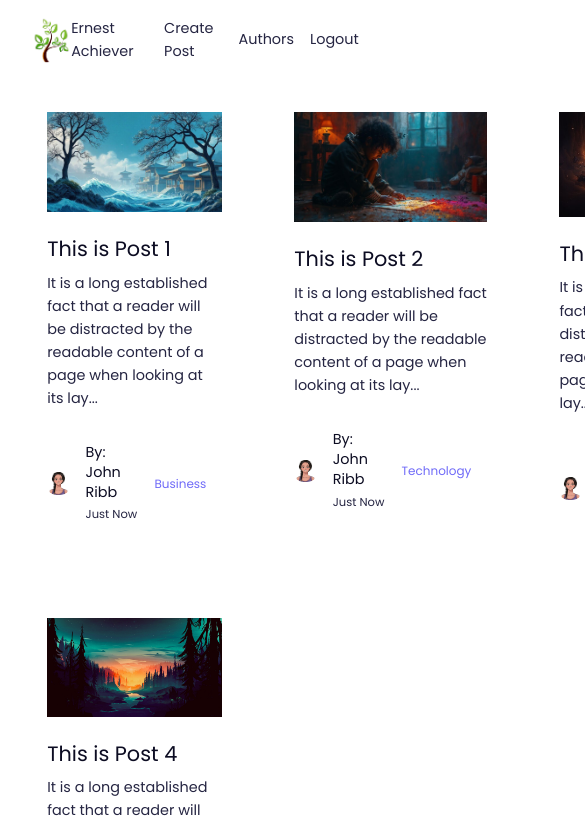
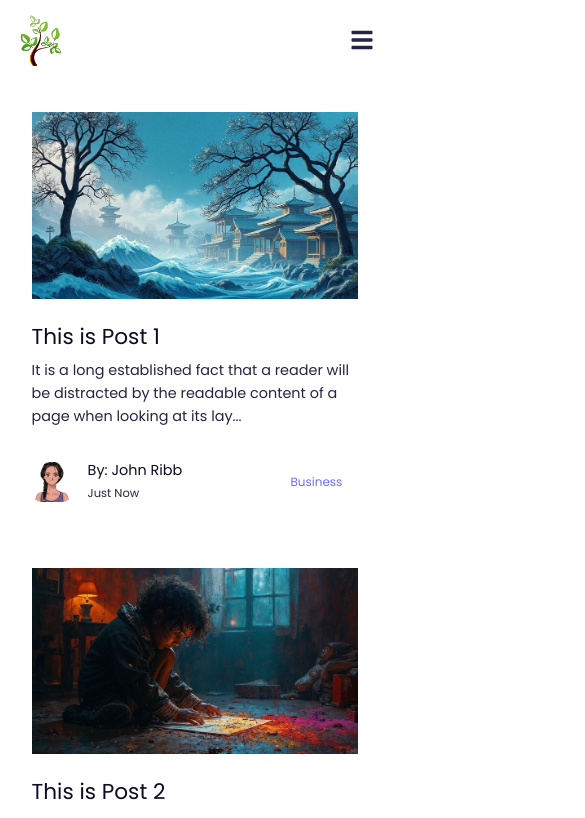
Before and after one commit to Levindu-Herath/ElevateDaily, a React (Vite) app in the folder frontend/: page / in a window 390 px wide. Shown: the top 818 px of the page, 585 px wide, since content can reach past the window. Built offline with nearby package versions, Linux system fonts and the light colour scheme.

Commit message:
Mobile view responsive

```diff
--- a/frontend/package.json
+++ b/frontend/package.json
@@ -4,7 +4,7 @@
   "version": "0.0.0",
   "type": "module",
   "scripts": {
-    "dev": "vite",
+    "dev": "vite --port 3000",
     "build": "vite build",
     "lint": "eslint .",
     "preview": "vite preview"
--- a/frontend/src/components/header/Header.jsx
+++ b/frontend/src/components/header/Header.jsx
@@ -1,28 +1,62 @@
-import React from 'react'
-import { Link } from 'react-router-dom'
-import Logo from '../../assets/images/log01.png'
-import {FaBars} from 'react-icons/fa'
-import {AiOutlineClose} from 'react-icons/ai'
+import React, { useState, useEffect } from 'react';
+import { Link } from 'react-router-dom';
+import Logo from '../../assets/images/log01.png';
+import { FaBars } from 'react-icons/fa';
+import { AiOutlineClose } from 'react-icons/ai';
 
 const Header = () => {
+  const [isNavShowing, setIsNavShowing] = useState(window.innerWidth > 800);
+
+  useEffect(() => {
+    const handleResize = () => {
+      setIsNavShowing(window.innerWidth > 800);
+    };
+
+    window.addEventListener('resize', handleResize);
+
+    return () => {
+      window.removeEventListener('resize', handleResize);
+    };
+  }, []);
+
+  const toggleNavHandler = () => {
+    setIsNavShowing((prevState) => !prevState);
+  };
+
   return (
     <nav>
-      <div className='container nav__container'>
-        <Link to='/' className='nav__logo'>
-          <img src={Logo} alt='logo' />
+      <div className="container nav__container">
+        <Link to="/" className="nav__logo">
+          <img src={Logo} alt="logo" />
         </Link>
-        <ul className='nav__menu'>
-          <li><Link to="/profile/sdfsdf">Ernest Achiever</Link></li>
-          <li><Link to="/create">Create Post</Link></li>
-          <li><Link to="/authors">Authors</Link></li>
-          <li><Link to="/logout">Logout</Link></li>
+        <ul className={`nav__menu ${isNavShowing ? 'show' : ''}`}>
+          <li>
+            <Link to="/profile/sdfsdf" onClick={() => setIsNavShowing(false)}>
+              Ernest Achiever
+            </Link>
+          </li>
+          <li>
+            <Link to="/create" onClick={() => setIsNavShowing(false)}>
+              Create Post
+            </Link>
+          </li>
+          <li>
+            <Link to="/authors" onClick={() => setIsNavShowing(false)}>
+              Authors
+            </Link>
+          </li>
+          <li>
+            <Link to="/logout" onClick={() => setIsNavShowing(false)}>
+              Logout
+            </Link>
+          </li>
         </ul>
-        <button className='nav__toggle-btn'>
-          <AiOutlineClose />
+        <button className="nav__toggle-btn" onClick={toggleNavHandler}>
+          {isNavShowing ? <AiOutlineClose /> : <FaBars />}
         </button>
       </div>
     </nav>
-  )
-}
+  );
+};
 
-export default Header
+export default Header;
--- a/frontend/src/index.css
+++ b/frontend/src/index.css
@@ -179,6 +179,7 @@
     display: flex;
     align-items: center;
     gap: 1rem;
+    transition: all 0.3s ease-in-out;
 }
 
 .nav__toggle-btn {
@@ -499,3 +500,119 @@
     display: flex;
     gap: 1rem;
 }
+
+/* Media Queries(Small Devices)*/
+
+@media screen and (max-width: 800px) {
+    h1 {
+        font-size: 2rem;
+    }
+    h2 {
+        font-size: 1.6rem;
+    }
+    h3 {
+        font-size: 1.35rem;
+    }
+
+    .container {
+        width: var(--container-width-md);
+    }
+
+    /* navbar */
+    .nav__menu {
+        display: none;
+        position: absolute;
+        top: 5rem;
+        right: 0;
+        flex-direction: column;
+        gap: 0;
+        background: rgba(255, 255, 255, 0.9);
+        width: 100%;
+        box-shadow: -2rem 4rem 4rem rgba(0, 0, 0, 0.26);
+    }
+
+    .nav__menu.show {
+        display: flex;
+    }
+
+    .nav__menu li {
+        width: 100%;
+        animation: dropDown 500ms ease forwards;
+        opacity: 0;
+        transform: rotateX(90deg);
+        transform-origin: top;
+    }
+
+    @keyframe dropDown {
+        to {
+            opacity: 1;
+            transform: rotateX(0);
+        }
+    }
+
+    .nav__menu li:nth-child(2) {
+        animation-delay: 300ms;
+    }
+
+    .nav__menu li:nth-child(3) {
+        animation-delay: 600ms;
+    }
+
+    .nav__menu li:nth-child(4) {
+        animation-delay: 900ms;
+    }
+
+    .nav__menu li a {
+        display: block;
+        background: var(--color-white);
+        padding: 0.85rem 2.5rem;
+    }
+
+    .nav__toggle-btn {
+        display: inline-block;
+        background: transparent;
+        font-size: 1.5rem;
+        cursor: pointer;
+    }
+
+    .posts__container {
+        grid-template-columns: 1fr;
+        gap: 1rem;
+    }
+
+    .footer__categories {
+        flex-direction: column;
+    }
+
+    .post-details {
+        width: 100%;
+        background: transparent;
+        padding: 0;
+    }
+
+    .register, .login, .create-post {
+        width: 100%;
+    }
+
+    .form.profile__form {
+        margin-top: 2.5rem;
+        width: 100%;
+    }
+
+    .authors__container {
+        grid-template-columns: 1fr;
+        gap: 1.2rem;
+    }
+
+    .dashboard__post {
+        flex-direction: column;
+    }
+
+    .dashboard__post-info {
+        gap: 1.5rem;
+    }
+
+    .dashboard__post-thumbnail {
+        width: 5rem;
+    }
+}
```
